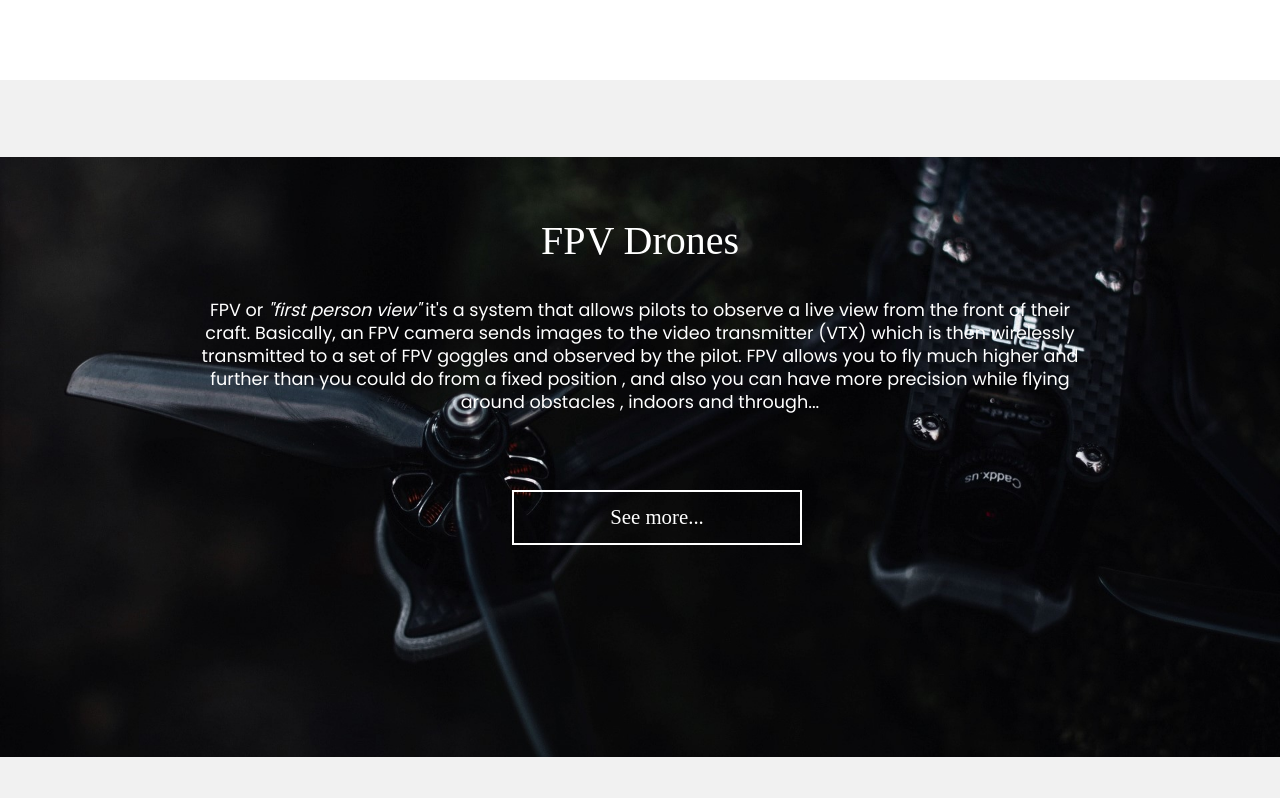
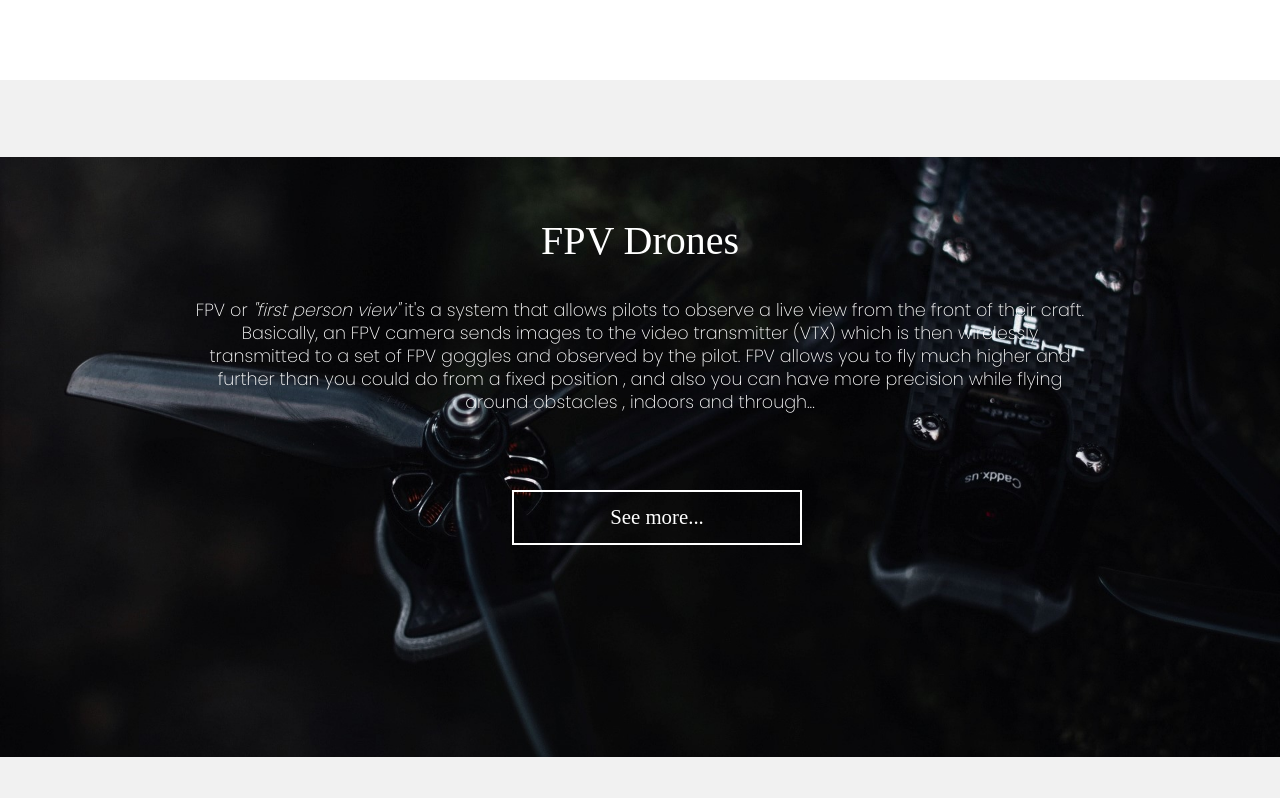
Before and after one commit to PepFerrol/DroneInf, a plain HTML site: page index.html in a window 1280 px wide. Shown: the part 982-1780 px from the top of the page. Drawn offline with Linux system fonts and the light colour scheme.

Commit message:
Update index.html

```diff
--- a/index.html
+++ b/index.html
@@ -7,7 +7,8 @@
         <script src="./scriptIndex.js"></script>
         <meta name="viewport" content="width=device-width, initial-scale=1">
         <link rel="icon" href="./img/adventure-1868817_1920.jpg">
-        <link href='https://fonts.googleapis.com/css?family=Poppins' rel='stylesheet'>
+        <link rel="preconnect" href="https://fonts.gstatic.com">
+        <link href="https://fonts.googleapis.com/css2?family=Poppins:wght@200;800&display=swap" rel="stylesheet">
 
       </head>
 
```
